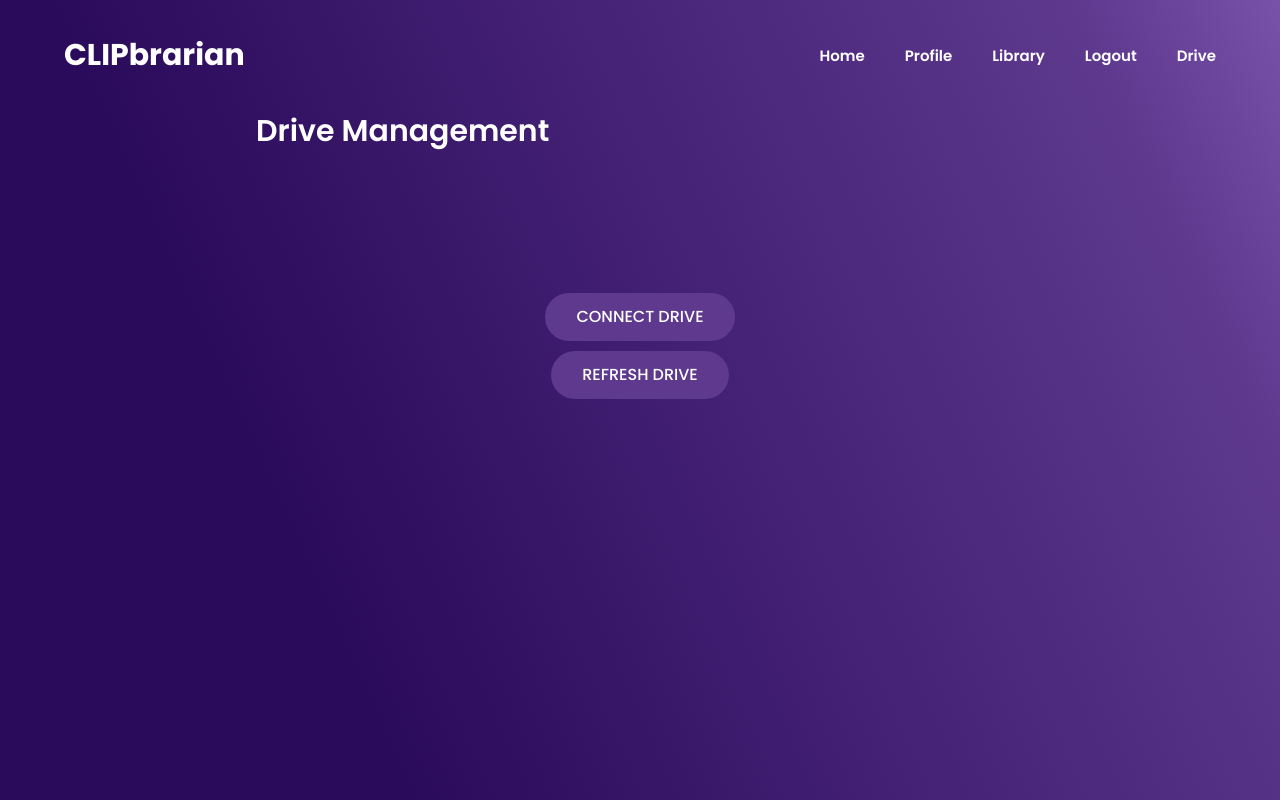
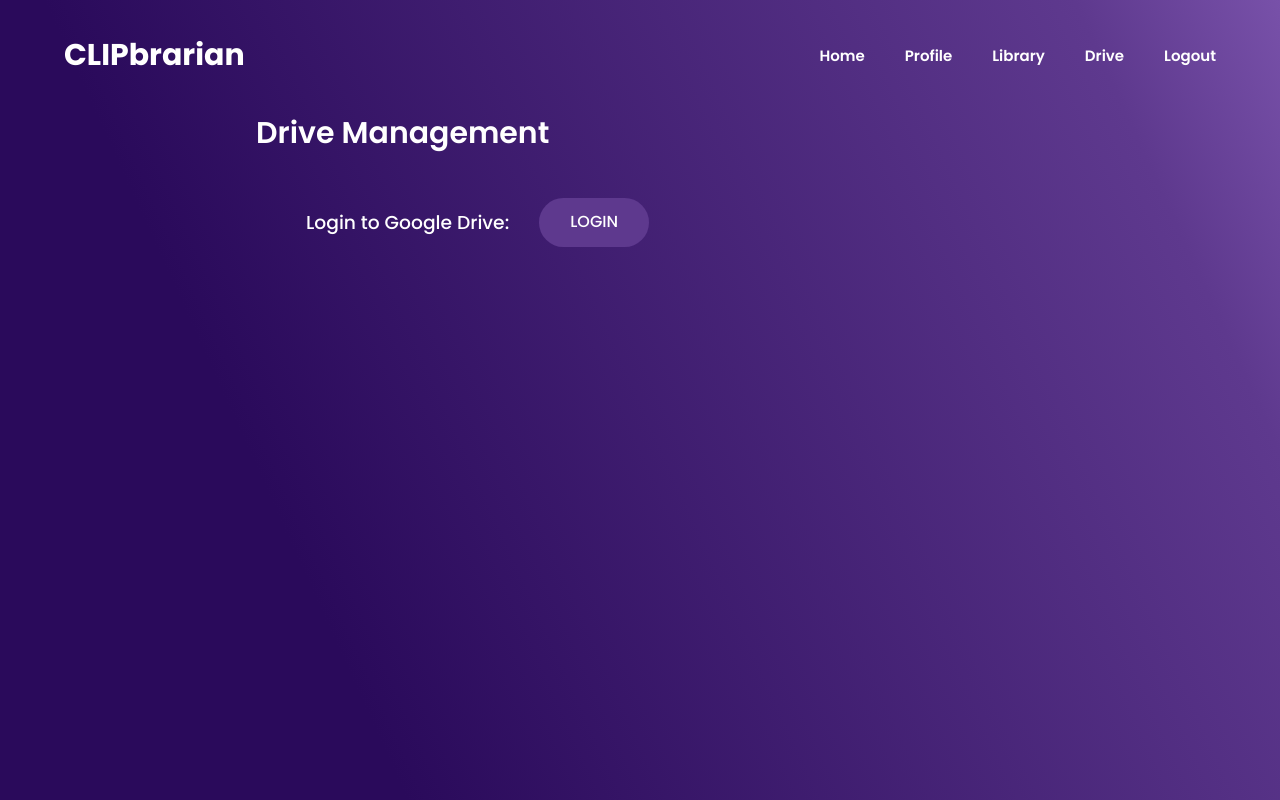
Before and after one commit to jackwoodleigh/CLIPSeeker, a Flask app: page /drive in a window 1280 px wide. Run offline with Flask 3, Linux system fonts and the light colour scheme; the visitor is signed in with stand-in values (Sample User, id 1); parts of the project's set-up code (start-up, migrations or seed data) failed here and were passed over.

Commit message:
drive management page + small changes

```diff
--- a/requirements.txt
+++ b/requirements.txt
@@ -7,3 +7,6 @@ Flask-Login==0.6.3
 google-auth==2.29.0
 google-auth-httplib2==0.2.0
 google-api-python-client==2.123.0
+--find-links https://download.pytorch.org/whl/torch_stable.html
+transformers
+torch
--- a/website/auth.py
+++ b/website/auth.py
@@ -28,58 +28,7 @@ def login_required(f):
 
 
 
-@auth.route('/logout')
-@login_required
-def logout():
-    session.pop('user', None)
-    session.pop('token', None)
-    session.pop('images', None)
-    session.pop('drive_credentials', None)
-    return redirect(url_for('auth.login'))
-
-@auth.route('/google/login')
-@login_required
-def drive_login():
-    #CLIENT_SECRETS = json.loads(os.environ['CLIENT_SECRETS'])
-    session['last_page'] = request.referrer
-    auth_url = "https://accounts.google.com/o/oauth2/v2/auth"
-    scope = "https://www.googleapis.com/auth/photoslibrary"
-    redirect_uri = "https://clipsite-amjzx.ondigitalocean.app/auth/google/callback"
-    full_auth_url = f"{auth_url}?response_type=code&client_id={current_app.config['CLIENT_SECRETS']['web']['client_id']}&redirect_uri={current_app.config['CLIENT_SECRETS']['web']['redirect_uris'][0]}&scope={scope}"
-    return redirect(full_auth_url)
-
-
-
-@auth.route('/auth/google/callback')
-@login_required
-def callback():
-    auth_code = request.args.get('code')
-    #CLIENT_SECRETS = json.loads(os.environ['CLIENT_SECRETS'])
-    token_url = "https://oauth2.googleapis.com/token"
-    data = {
-        'code': auth_code,
-        'client_id': current_app.config['CLIENT_SECRETS']['web']['client_id'],
-        'client_secret': current_app.config['CLIENT_SECRETS']['web']['client_secret'],
-        'redirect_uri':  current_app.config['CLIENT_SECRETS']['web']['redirect_uris'][0],
-        'grant_type': 'authorization_code'
-    }
-    r = requests.post(token_url, data=data)
-    token_response = r.json()
-    session['token'] = token_response
-    return redirect(session['last_page'])
-
-@auth.route('/create-file')
-@login_required
-def create_file():
-    current_app.config['DBM'].createFile("Hello World!")
-    return redirect(url_for('views.home'))
-
-@auth.route('/photos-test')
-@login_required
-def photos_test():
-    print(current_app.config['DBM'].retrievePhotos())
-    return redirect(url_for('views.drive'))
-
+#############################################################################################
 
 
 @auth.route('/login', methods=['GET', 'POST'])
@@ -104,6 +53,8 @@ def login():
         return redirect(url_for('views.home'))
 
     return render_template("login.html", session=session)
+
+
 
 
 @auth.route('/sign-up', methods=['GET', 'POST']) # home page aka website {domain}/
@@ -134,6 +85,64 @@ def sign_up():
             return redirect(url_for('auth.login'))
 
     return render_template("sign_up.html")
+
+@auth.route('/logout')
+@login_required
+def logout():
+    session.pop('user', None)
+    session.pop('token', None)
+    session.pop('last_page', None)
+    return redirect(url_for('auth.login'))
+
+#############################################################################################
+
+@auth.route('/google/login')
+@login_required
+def drive_login():
+    auth_url = "https://accounts.google.com/o/oauth2/v2/auth"
+    scope = "https://www.googleapis.com/auth/photoslibrary"
+    redirect_uri = "https://clipsite-amjzx.ondigitalocean.app/auth/google/callback"
+    full_auth_url = f"{auth_url}?response_type=code&client_id={current_app.config['CLIENT_SECRETS']['web']['client_id']}&redirect_uri={current_app.config['CLIENT_SECRETS']['web']['redirect_uris'][0]}&scope={scope}"
+    return redirect(full_auth_url)
+
+@auth.route('/google/logout')
+@login_required
+def drive_logout():
+    session.pop('token', None)
+    return redirect(session['last_page'])
+
+
+@auth.route('/auth/google/callback')
+@login_required
+def callback():
+    auth_code = request.args.get('code')
+    token_url = "https://oauth2.googleapis.com/token"
+    data = {
+        'code': auth_code,
+        'client_id': current_app.config['CLIENT_SECRETS']['web']['client_id'],
+        'client_secret': current_app.config['CLIENT_SECRETS']['web']['client_secret'],
+        'redirect_uri':  current_app.config['CLIENT_SECRETS']['web']['redirect_uris'][0],
+        'grant_type': 'authorization_code'
+    }
+    r = requests.post(token_url, data=data)
+    token_response = r.json()
+    session['token'] = token_response
+    return redirect(session['last_page'])
+
+@auth.route('/create-file')
+@login_required
+def create_file():
+    current_app.config['DBM'].createFile("Hello World!")
+    return redirect(url_for('views.home'))
+
+@auth.route('/photos-test')
+@login_required
+def photos_test():
+    print(current_app.config['DBM'].retrievePhotos())
+    return redirect(url_for('views.drive'))
+
+
+
 
 
 
--- a/website/database_manager.py
+++ b/website/database_manager.py
@@ -14,7 +14,7 @@ import time
 def drive_login_required(f):
     @wraps(f)
     def decorated_function(*args, **kwargs):
-        if 'user' in session and 'drive_credentials' not in session['user']:
+        if 'token' not in session['user']:
             flash('Please login to google drive.', category='error')
         return f(*args, **kwargs)
     return decorated_function
@@ -85,6 +85,8 @@ class DatabaseManager:
                     }
                 except Exception as e:
                     raise(Exception("Failed to refresh token."))
+
+
             return credentials
         else:
             raise(Exception("No token in session."))
--- a/website/static/css/drive.css
+++ b/website/static/css/drive.css
@@ -1,14 +1,13 @@
 .drive{
     height: auto;
     width: auto;
-    min-height: 60vh;
-
+    min-height: 70vh;
     display: flex;
     flex-direction: column;
     align-items: flex-start;
-    justify-content: center;
-    gap: 5rem;
+    justify-content: flex-start;
     padding: 0 20%;
+
 
 
 }
@@ -16,36 +15,45 @@
     font-size: 30px;
     font-weight: 550;
     color: white;
-    margin-top: -400px;
-    position: absolute;
     margin-bottom: 40px;
-    text-align: left;
+    text-align: flex-start;
+    display: flex;
+    flex-direction: row;
+}
+.drive-management{
+    display: flex;
+    flex-direction: row;
+    align-items: center;
+    justify-content: flex-start;
+    width: 100%;
+    margin-left: 20px;
+}
+
+.drive-label,
+.drive-buttons {
+    display: flex;
+    flex-direction: column;
+    justify-content: center;
+    color: white;
+}
+.drive-buttons{
+    width: auto;
 
 }
-
-.drive-buttons{
-    display: flex;
-    justify-content: center;
-    align-items: center;
-    width: 100%;
-    flex-direction: column;
-
+.drive-buttons a, .drive-label h3{
+    padding: 12px 30px;
+    margin-bottom: 20px;
 }
-.drive-buttons a{
+.drive-buttons a {
     color: white;
     background: #5E398E;
     border: 1px solid transparent;
-    padding: 12px 30px;
     line-height: 1.4;
     font-weight: 500;
     border-radius: 30px;
     text-transform: uppercase;
     transition: all .55s ease;
-    display: inline-flex;
-    align-items: center;
-    justify-content: center;
-    margin-bottom: 10px;
-
+    text-align: center;
 
 }
 .drive-buttons a:hover{
@@ -58,3 +66,8 @@
     border: 1px solid white;
 
 }
+.drive-label h3 {
+    color: white;
+    white-space: nowrap;
+    font-weight: 500;
+}
--- a/website/templates/drive.html
+++ b/website/templates/drive.html
@@ -8,10 +8,29 @@
 
 <section class="drive">
     <h1>Drive Management</h1>
-    <div class="drive-buttons">
-        <a href="/google/login" class="connect">Connect Drive</a>
-        <a href="" class="refresh">Refresh Drive</a>
+    <div class="drive-management">
+        <div class="drive-label">
+            {% if 'token' in session %}
+                <h3>Refresh Google Drive Connection: </h3>
+                <h3>Switch Google Drive Account: </h3>
+                <h3>Sign Out: </h3>
+            {% else %}
+                <h3>Login to Google Drive: </h3>
+            {% endif %}
+
+        </div>
+        <div class="drive-buttons">
+            {% if 'token' in session %}
+                <a href="" class="refresh">Refresh</a>
+                <a href="/google/login" class="connect">Switch</a>
+                <a href="/google/logout" class="connect">Logout</a>
+            {% else %}
+                <a href="/google/login" class="connect">Login</a>
+            {% endif %}
+        </div>
+
     </div>
+
 
 
 
--- a/website/templates/index.html
+++ b/website/templates/index.html
@@ -23,8 +23,8 @@
             {% if "user" in session %}
                 <li><a href="/profile">Profile</a></li>
                 <li><a href="/library">Library</a></li>
+                <li><a href="/drive">Drive</a></li>
                 <li><a href="/logout">Logout</a></li>
-                <li><a href="/drive">Drive</a></li>
             {% else %}
                 <li><a href="#">Learn More</a></li>
                 <li><a href="#">Contact</a></li>
--- a/website/views.py
+++ b/website/views.py
@@ -1,31 +1,47 @@
 from flask import Blueprint, render_template, session, current_app, request, redirect, url_for
 from flask_login import current_user
 from .auth import login_required
+from functools import wraps
+
+
+
+
+def save_address(f):
+    @wraps(f)
+    def decorated_function(*args, **kwargs):
+        session['last_page'] = request.url
+        print(session['last_page'])
+        return f(*args, **kwargs)
+    return decorated_function
 
 views = Blueprint('views', __name__)
 
+
+
 #root
-@views.route('/') # home page aka website {domain}/
-def home(): # whatevers in here will run first for ^
+@views.route('/')
+@save_address
+def home():
     return render_template("home.html", session=session)
 
-@views.route('/profile') # home page aka website {domain}/
+@views.route('/profile')
 @login_required
-def profile(): # whatevers in here will run first for ^
+@save_address
+def profile():
     return render_template("profile.html", session=session)
 
-@views.route('/drive') # home page aka website {domain}/
+@views.route('/drive')
 @login_required
-def drive(): # whatevers in here will run first for ^
+@save_address
+def drive():
     return render_template("drive.html", session=session)
 
-
+@login_required
+@save_address
 @views.route('/library', methods=['GET', 'POST'])
 def library():
 
-    if 'images' not in session or session['images'] == []:
-        session["images"] = current_app.config['DBM'].retrievePhotos()
-    images = session["images"]
+    images = current_app.config['DBM'].retrievePhotos()
 
     if request.method == 'POST' and request.form['search'] != "":
         search = request.form['search']
```
Also changed, not shown: website/static/css/library.css (+15 -1 lines), website/templates/library.html (+14 -0 lines).
